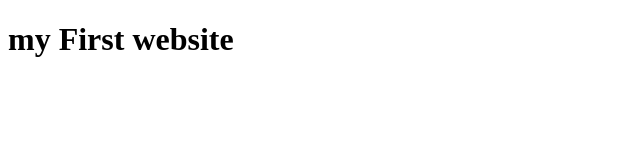
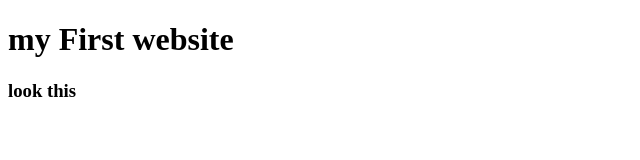
Before and after one commit to Farhan269/my-first-website, a plain HTML site: page index.html in a window 1280 px wide. Shown: the full height of the page, 0-640 px from the left. Drawn offline with Linux system fonts and the light colour scheme.

Commit message:
learned github

```diff
--- a/index.html
+++ b/index.html
@@ -8,5 +8,6 @@
 </head>
 <body>
     <h1>my First website</h1>
+    <h3>look this</h3>
 </body>
 </html>
```
